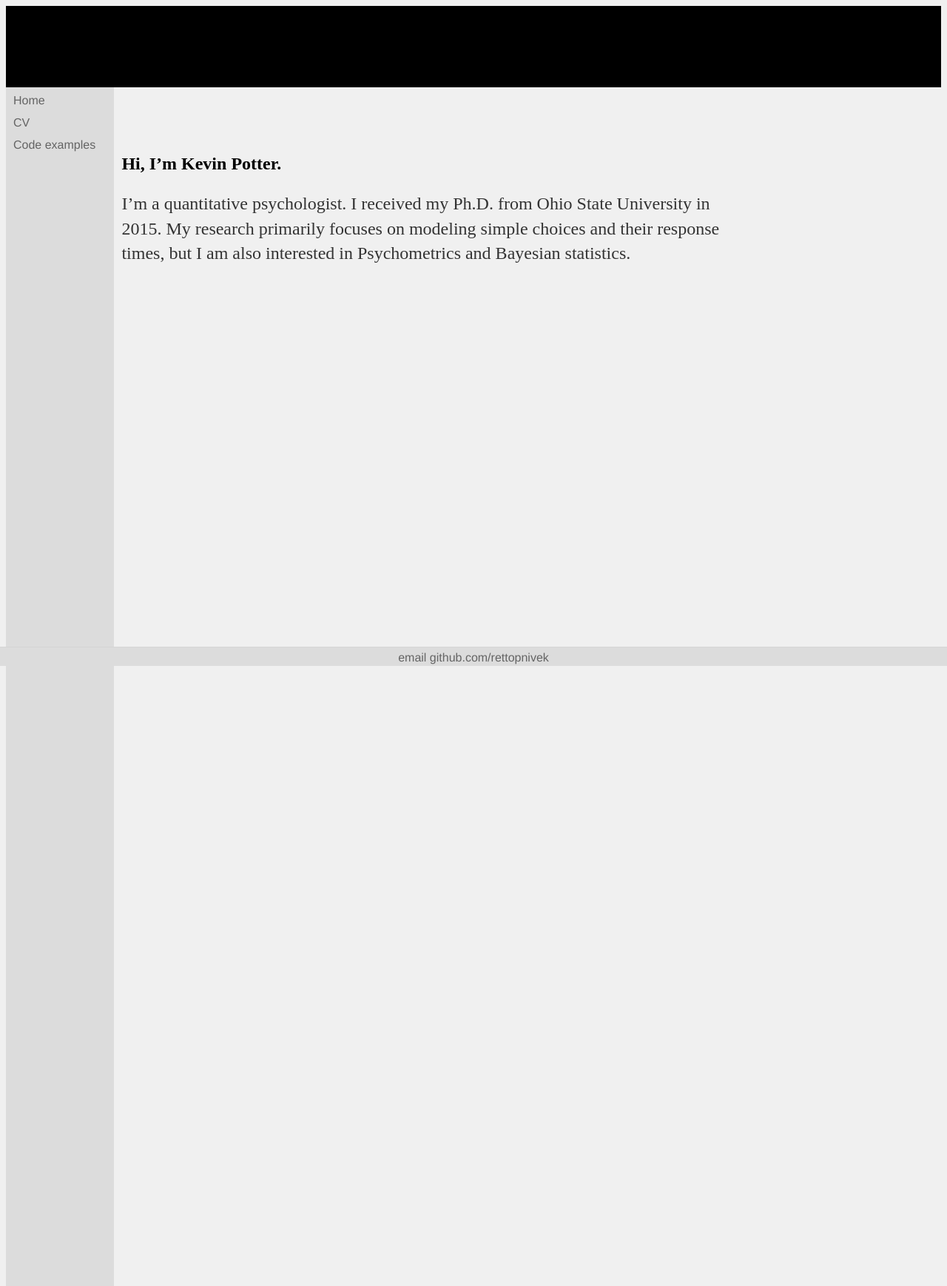
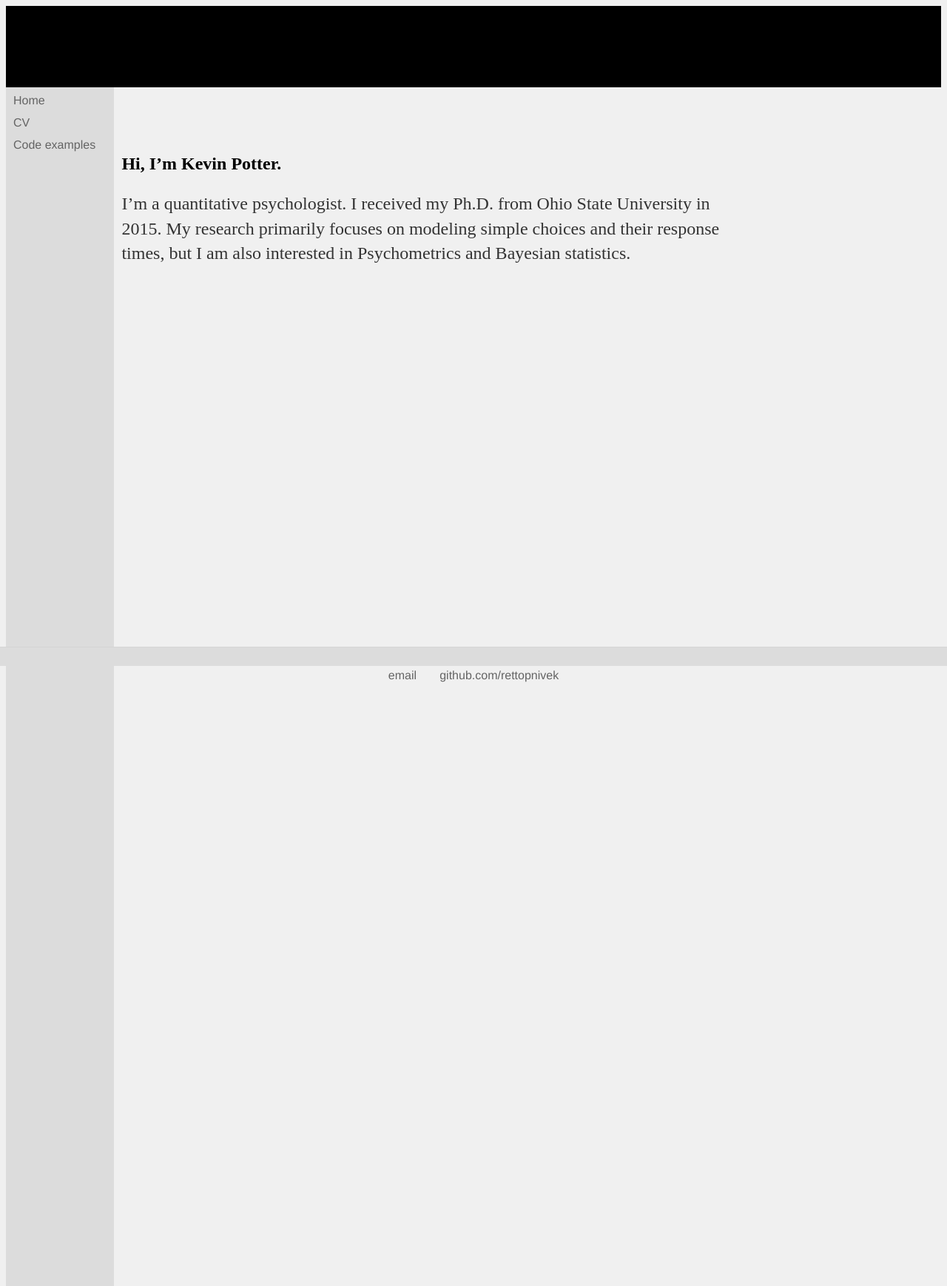
Before and after one commit to rettopnivek/rettopnivek.github.io, a Jekyll site: the page built from index.md, in a window 1280 px wide. Shown: the whole page at 74% size. Built offline with Jekyll 4.4.1, drawn with Linux system fonts in a browser that asks for light colours.

```diff
--- a/_layouts/default.html
+++ b/_layouts/default.html
@@ -26,7 +26,7 @@
                 </div>
                 <div id="footer">
                 	<!-- border-top: 1px solid #d5d5d5; -->
-	        	<li><a href="mailto:kevin.w.potter@gmail.com">email</a>     <a href="https://github.com/rettopnivek">github.com/rettopnivek</a></li>
+	        	<p> <li><a href="mailto:kevin.w.potter@gmail.com">email</a> &nbsp;&nbsp;&nbsp;&nbsp;&nbsp; <a href="https://github.com/rettopnivek">github.com/rettopnivek</a></li> </p>
                 </div>
         </body>
 </html>
```
